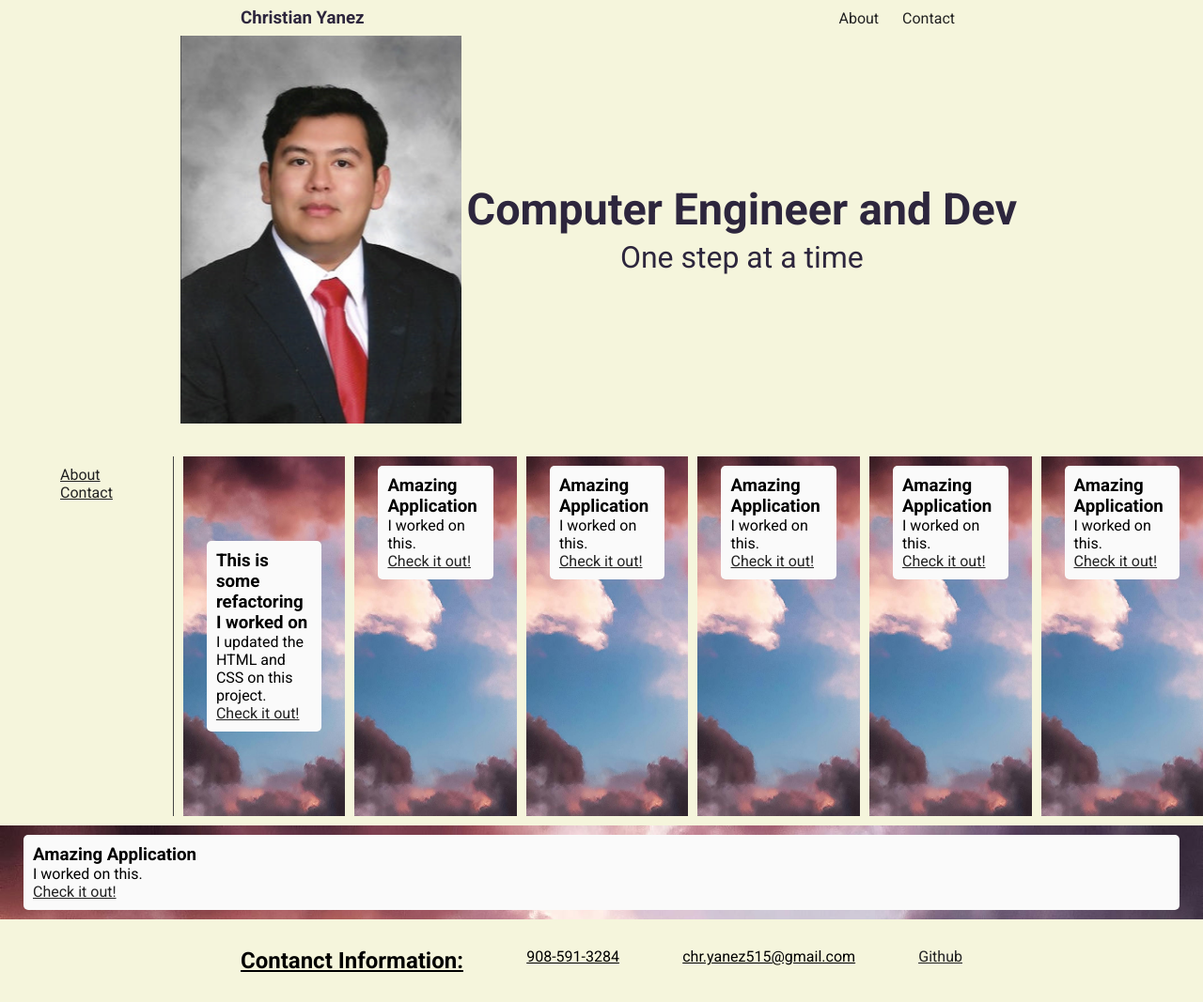
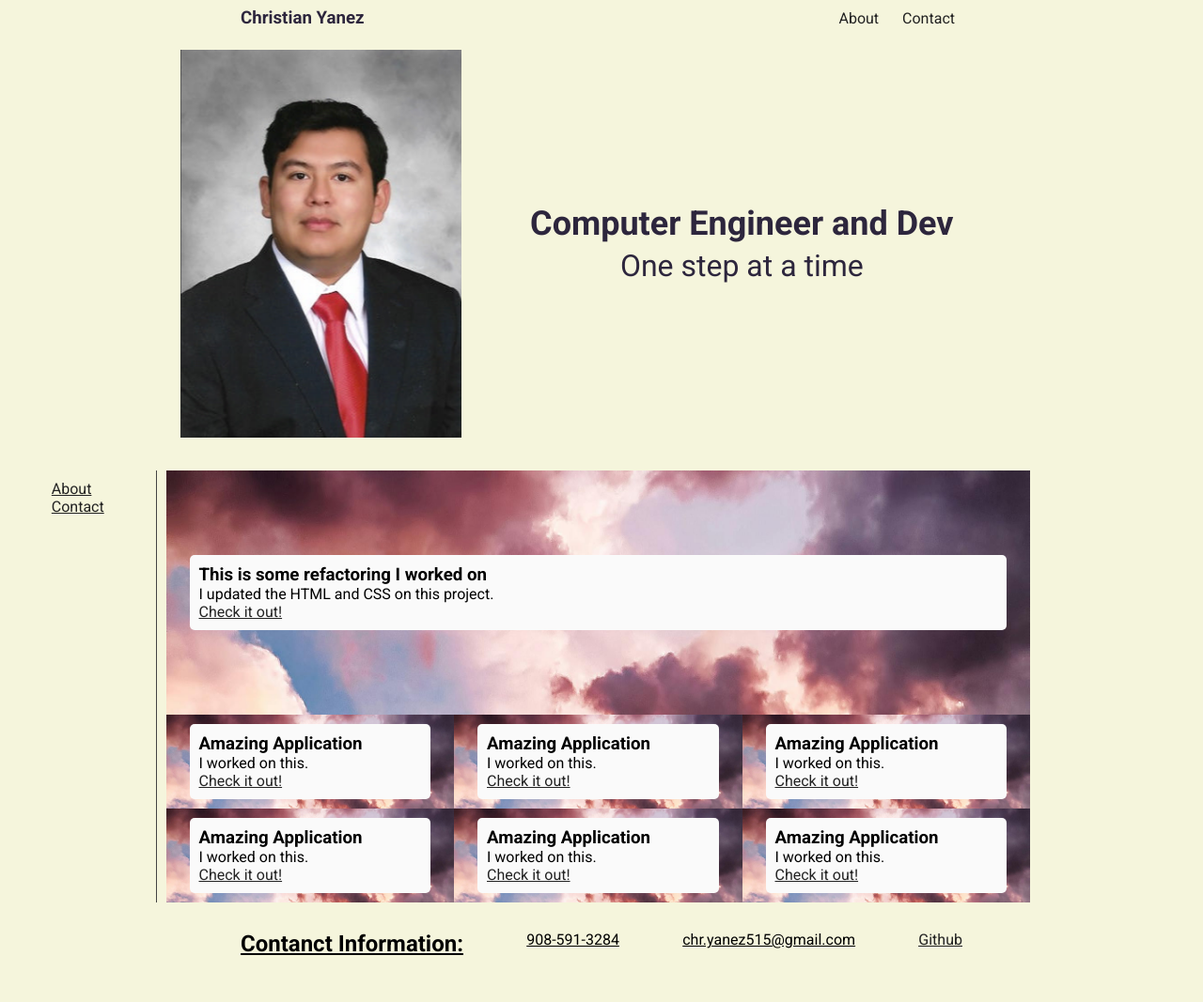
Before and after one commit to 6358cy2024/professional_portfolio, a plain HTML site: page index.html in a window 1280 px wide. Shown: the whole page at 94% size. Drawn offline with Linux system fonts and the light colour scheme.

Commit message:
fixed the grid and resized some other elements

```diff
--- a/css/style.css
+++ b/css/style.css
@@ -8,6 +8,7 @@
 
 /*Resets*/
 * {
+    box-sizing: border-box;
     margin: 0;
     padding: 0;
     font-family: "Roboto", sans-serif;
@@ -28,9 +29,7 @@ a {
 }
 /*This makes the color of the links black*/
 /*Custom styles*/
-img {
-    max-width: 100%;
-}
+
 
 header {
     display: flex;
@@ -82,13 +81,14 @@ header nav a.active:after{
 }
 
 figure {
+
     display:flex;
     margin-bottom:35px;
 }
 
 
 figure img{
-    width:10%;
+    width:5%;
     flex:1;
 }
 
@@ -102,13 +102,14 @@ figure figcaption{
 }
 
 figure figcaption h3{
+    font-size: 36px;
     font-weight: 700;
     margin-bottom: 5px;
 }
 
 main{
     display:flex;
-
+    padding-right: calc(10% + 56px);
     gap: 10px;
     /* justify-content: center; */
     flex:1;
@@ -128,6 +129,12 @@ main article{
     padding: 10px 25px;
     background-repeat: no-repeat;
     background-size: cover;
+}
+
+main .work-section{
+    flex:1;
+    display:grid;
+    grid-template-columns: 1fr 1fr 1fr;
 }
 
 main article.main-article{
@@ -175,7 +182,7 @@ footer{
 }
 @media (min-width: 900px){
     figure{
-        padding: 0 15%;
+        padding: 15px 15% 0;
     }
     figcaption{
         font-size: 2.5rem;
@@ -192,6 +199,7 @@ footer{
     footer{
         padding: 30px 20%;
     }
+
 }
 
 /* <!-- Cascading, so the last class will be applied if there are multiple classes in a single declaration.--> */
--- a/index.html
+++ b/index.html
@@ -1,13 +1,15 @@
 <!DOCTYPE html>
 <html>
+
 <head>
     <meta charset="UTF-8">
     <meta name="viewport" content="width=device-width,internal-scale=1.0">
     <title>Professional Portfolio CY</title>
 
-        <link  rel="stylesheet" href="./css/style.css"><!--This is how you connect a stylesheet-->
+    <link rel="stylesheet" href="./css/style.css"><!--This is how you connect a stylesheet-->
 
 </head>
+
 <body>
     <header>
         <h3 id="logo"> Christian Yanez </h3>
@@ -33,12 +35,12 @@
     </figure>
 
     <main>
+
         <aside>
-
             <a href="#first">About</a>
             <a href="#contact">Contact</a>
         </aside>
-
+        <section class="work-section">
             <article id="first" class="main-article" style="background-image: url(./images/backgroundreal.jpeg);">
                 <div class="article-content">
                     <h3> This is some refactoring I worked on</h3>
@@ -96,6 +98,8 @@
 
                 </div>
             </article>
+        </section>
+
     </main>
 
     <footer>
@@ -105,4 +109,5 @@
         <a href="https://github.com/6358cy2024">Github</a>
     </footer>
 </body>
+
 </html>
```
Lines whose indentation alone changed are shown as unchanged.
